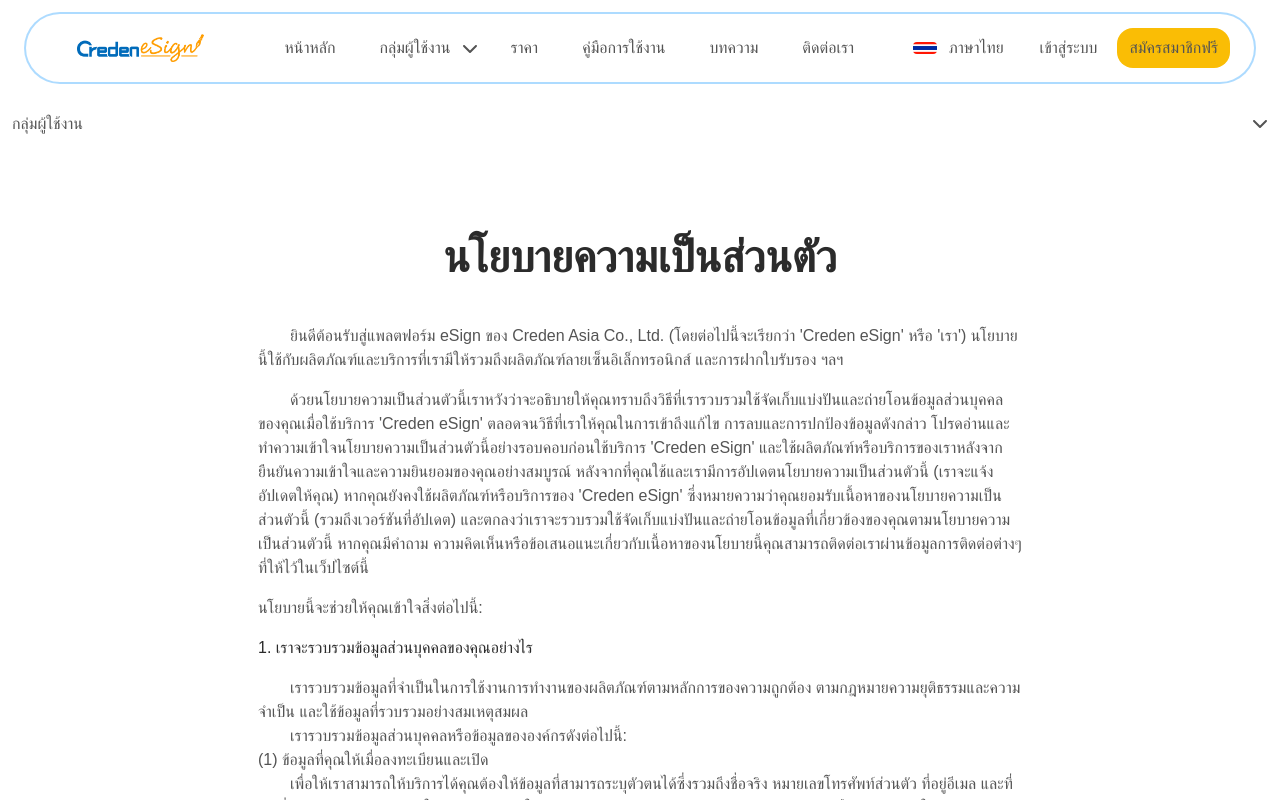
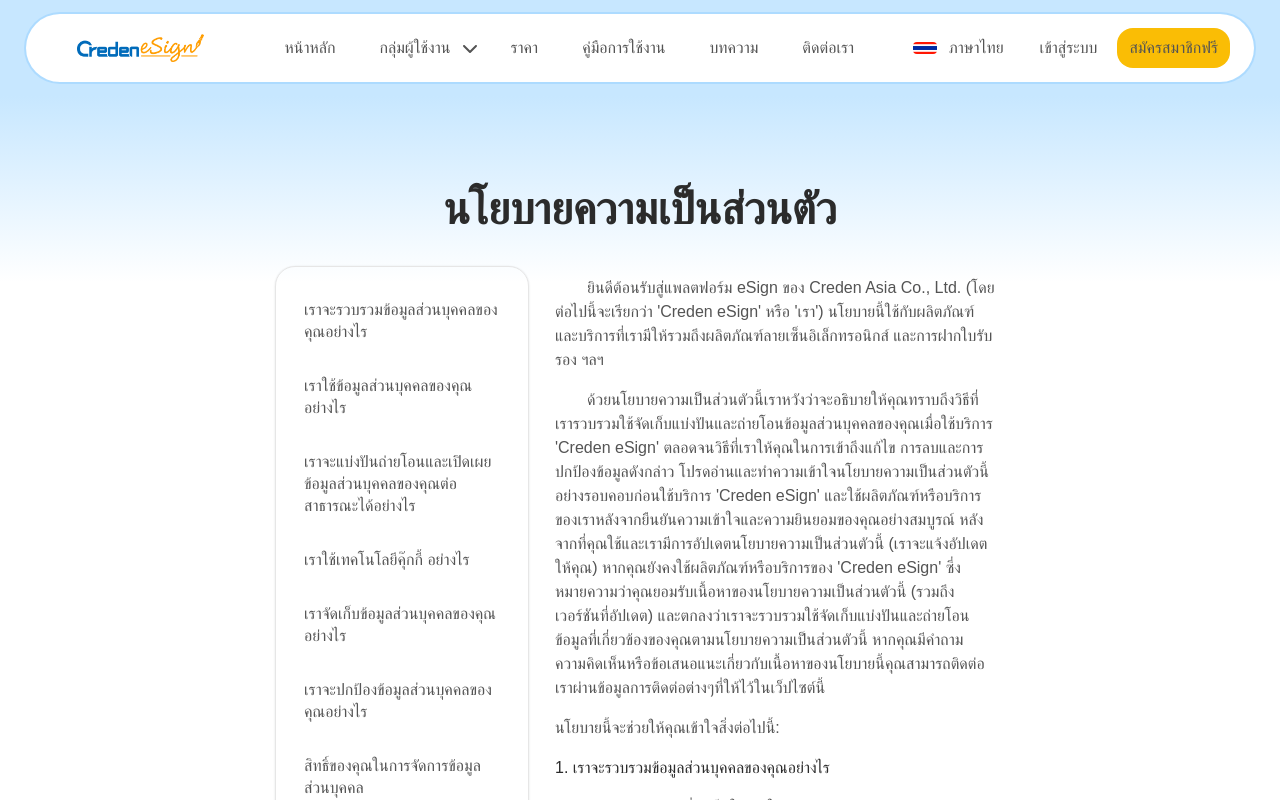
Before and after one commit to Piyabud/signature_client_landing, a Vue app: page /policy in a window 1280 px wide. Shown: the top 800 px of the page. Built offline with nearby package versions, Linux system fonts and the light colour scheme; a web font is replaced by a local one.

Commit message:
feat : policy page final layout

```diff
--- a/package.json
+++ b/package.json
@@ -9,6 +9,9 @@
     "preview": "vite preview"
   },
   "dependencies": {
+    "@fortawesome/fontawesome": "^1.1.8",
+    "@fortawesome/fontawesome-free-regular": "^5.0.13",
+    "@fortawesome/fontawesome-free-solid": "^5.0.13",
     "@fortawesome/fontawesome-svg-core": "^6.6.0",
     "@fortawesome/free-solid-svg-icons": "^6.6.0",
     "@fortawesome/vue-fontawesome": "^3.0.8",
--- a/src/views/Policy.vue
+++ b/src/views/Policy.vue
@@ -1,61 +1,45 @@
 <template>
-    <div>
+    <div class=" bg-[#C7E7FF]">
         <Navbar />
     </div>
-
-    <!-- *** -->
-    <ul>
-    <!-- First Level Collapse Trigger with animation -->
-    <li class="mt-2 p-[8px_12px] flex justify-between items-center cursor-pointer text-[var(--Darker-1)] hover:bg-[var(--Primary-Bg)] hover:text-[var(--Primary-Main)]"
+    <div class="policy-content ">
+        <ul class=" block lg:hidden">
+            <li class="p-[16px_33px] flex justify-between items-center cursor-pointer collapse-mobile "
                 @click="toggleCollapse('coll-setting', 'icon-setting')" id="tour_profile">
-      กลุ่มผู้ใช้งาน
+                สารบัญข้อตกลงในการใช้งาน
                 <span class="ml-2 transition-transform duration-300" :class="iconRotate('icon-setting')">
-        <FontAwesomeIcon :icon="iconState['icon-setting']" id="icon-setting" />
+                    <font-awesome-icon icon="chevron-down" class=" text-[var(--Primary-Main)] font-[900]" />
                 </span>
             </li>
-  </ul>
-
             <transition name="collapse" @enter="enter" @leave="leave">
-        <section v-if="collapseState['coll-setting']" class="overflow-hidden pl-4">
-            <li v-for="(topic, index) in privacyPolicy.topics" :key="index">
-                <a :href="'#topic-' + (index + 1)" class="text-blue-500 hover:underline">
+                <section v-if="collapseState['coll-setting']" class=" collapse-body overflow-hidden bg-[var(--Light-4)]">
+                    <li v-for="(topic, index) in privacyPolicy.topics" :key="index" class="collapse-items">
+                        <!-- <a :href="'#topic-' + (index + 1)" @click.prevent="handleClick(index)"> -->
+                        <a :href="'#topic-' + (index + 1)">
                             {{ topic.title }}
                         </a>
                     </li>
                 </section>
             </transition>
-    <!-- *** -->
-
-
-    <!-- Collapsible Menu สำหรับหัวข้อ สารบัญข้อตกลงในการใช้งาน -->
-    <!-- <section>
-        <div open class="bg-gray-100 border border-gray-300 rounded-md mb-4 p-4">
-            <div class="cursor-pointer text-lg font-semibold">สารบัญข้อตกลงในการใช้งาน 111</div>
-            <ul class="list-disc ml-6 mt-2">
-                <li v-for="(topic, index) in privacyPolicy.topics" :key="index">
-                    <a :href="'#topic-' + (index + 1)" class="text-blue-500 hover:underline">
-                        {{ topic.title }}
-                    </a>
-                </li>
         </ul>
-        </div>
-    </section>
-
-    <section>
-        <div class="accordion">
-            <div v-for="(topic, index) in privacyPolicy.topics" :key="index">
-                <a :href="'#topic-' + (index + 1)" class="block p-4 bg-gray-200 mb-2 rounded-md">
+        <div class="policy-container">
+            <div class="policy-title text-center">นโยบายความเป็นส่วนตัว</div>
+            <div class=" lg:flex lg:flex-row lg:gap-4">
+                <div class="hidden lg:block pc-policy">
+                    <section class="flex flex-col gap-[16px]">
+                        <div v-for="(topic, index) in privacyPolicy.topics" :key="index" class="collapse-items">
+                            <!-- <a :href="'#topic-' + (index + 1)" @click.prevent="preventScroll($event, index)" class=""> -->
+                                <!-- <a :href="'#topic-' + (index + 1)" @click.prevent="preventScroll" class=""> -->
+                            <a :href="'#topic-' + (index + 1)">
                                 {{ topic.title }}
                             </a>
                         </div>
+                    </section>
                 </div>
-    </section> -->
-
-    <div class="policy-container">
-        <div class="policy-title text-center">นโยบายความเป็นส่วนตัว</div>
                 <div class="content">
                     <section>
-                <div v-for="(paragraph, index) in privacyPolicy.header.paragraphs" :key="index" class="topic-section">
+                        <div v-for="(paragraph, index) in privacyPolicy.header.paragraphs" :key="index"
+                            class="topic-section">
                             <p :class="{ 'indent-paragraph': index === 0 || index === 1 }" class="mb-4">
                                 {{ paragraph }}
                             </p>
@@ -72,7 +56,8 @@
                             <div>{{ content.title }}</div>
                             <div v-for="(text, textIndex) in content.texts" :key="textIndex">
                                 <ul v-if="typeof text === 'object'">
-                            <li v-for="(listItem, listIndex) in text.list" :key="listIndex" class="indent-paragraph mb-4">{{
+                                    <li v-for="(listItem, listIndex) in text.list" :key="listIndex"
+                                        class="indent-paragraph mb-4">{{
                                             listItem }}</li>
                                 </ul>
                                 <p v-else class="mb-4 indent-paragraph">{{ text }}</p>
@@ -81,6 +66,9 @@
                     </section>
                 </div>
             </div>
+        </div>
+    </div>
+
     <FooterComponent />
 </template>
 
@@ -94,27 +82,21 @@
 import { FontAwesomeIcon } from '@fortawesome/vue-fontawesome'
 import { faChevronUp, faChevronDown } from '@fortawesome/free-solid-svg-icons'
 
-// State for managing the collapse and icon rotation
 const collapseState = ref({
     'coll-setting': false,
 })
 
 const iconState = ref({
-  'icon-setting': faChevronDown,
+    'icon-setting': 'chevron-down',
 })
 
-// Toggle function for collapsing and icon rotation
 const toggleCollapse = (collapseKey, iconKey) => {
-  // Toggle the collapse state
     collapseState.value[collapseKey] = !collapseState.value[collapseKey]
-
-  // Toggle the icon based on the collapse state
-  iconState.value[iconKey] = collapseState.value[collapseKey] ? faChevronUp : faChevronDown
-  console.log(iconState.value[iconKey]);
+    iconState.value[iconKey] = collapseState.value[collapseKey] ? 'chevron-up' : 'chevron-down'
 }
 
-// Function for rotating the icon based on the collapse state
 const iconRotate = (iconKey) => {
+    console.log(1);
     return collapseState.value['coll-setting'] ? 'rotate-180' : ''
 }
 
@@ -152,9 +134,17 @@
     }, 0)
 }
 
+
 </script>
 
 <style scoped>
+li {
+    list-style: none;
+}
+.policy-content{
+    background: linear-gradient(180deg, #C7E7FF 0%, #FFF 16.69%);
+}
+
 .indent-paragraph {
     text-indent: 2em;
 }
@@ -164,7 +154,7 @@
 }
 
 .policy-title {
-    font-size: var(--txt-display4-size);
+    font-size: var(--txt-headline2-size);
     font-weight: var(--txt-display-weight);
     color: var(--Darker-0);
     margin-bottom: 24px;
@@ -194,6 +184,73 @@
     scroll-margin-top: 16px;
 }
 
+.collapse-mobile {
+    font-size: var(--txt-title3-size);
+    font-weight: var(--txt-title-weight);
+    color: var(--Darker-1);
+    background: var(--Light-2);
+    border-bottom: 1px solid var(--Darker-3);
+    box-shadow: 0px 0px 1px 0px rgba(40, 41, 61, 0.08), 0px 0.5px 2px 0px rgba(96, 97, 112, 0.16);
+}
+
+.collapse-enter-active,
+.collapse-leave-active {
+    transition: all 0.3s ease;
+}
+
+.collapse-enter,
+.collapse-leave-to {
+    max-height: 0;
+    opacity: 0;
+    overflow: hidden;
+}
+
+.collapse-body {
+    padding: 24px 16px;
+    display: flex;
+    flex-direction: column;
+    gap: 16px;
+}
+
+.collapse-items {
+    padding: 8px 12px;
+    font-size: var(--txt-label2-size);
+    font-weight: var(--txt-label-weight);
+    color: var(--Darker-1);
+    line-height: 22px;
+    width: 100%;
+}
+
+.collapse-items:hover {
+    color: var(--Primary-Main);
+    background-color: var(--Primary-Bg);
+    border-radius: 8px;
+}
+
+
+.content::-webkit-scrollbar {
+    scrollbar-width: thin;
+    width: 5px;
+    height: 10px;
+}
+
+.content::-webkit-scrollbar-track {
+    background-color: transparent;
+}
+
+.content::-webkit-scrollbar-thumb {
+    background-color: var(--Darker-1);
+    border-radius: 10px;
+}
+
+.pc-policy {
+    padding: 24px 16px;
+    border-radius: 20px;
+    border: 1px solid var(--Light-0, #E6E6E6);
+    box-shadow: 0px 0px 1px 0px rgba(40, 41, 61, 0.08), 0px 0.5px 2px 0px rgba(96, 97, 112, 0.16);
+}
+
+
 @media (min-width: 768px) {
     .policy-container {
         padding: 40px 33px;
@@ -207,8 +264,9 @@
 }
 
 @media (min-width: 1024px) {
+
     .policy-container {
-        padding: 80px 248px;
+        padding: 0px 33px 40px 33px;
     }
 
     .policy-title {
@@ -216,5 +274,23 @@
         font-weight: var(--txt-display-weight);
         color: var(--Darker-0);
     }
+
+    .policy-content {
+        display: flex;
+        flex-direction: row;
+        gap: 24px;
+        padding: 80px 242px;
+    }
+
+    .pc-policy {
+        flex: 2;
+        height: fit-content;
+    }
+
+    .content {
+        flex: 4;
+    }
+
+
 }
 </style>
```
Also changed, not shown: 1 other file (tests, documents, lock files or other folders). Lines whose indentation alone changed are shown as unchanged.
